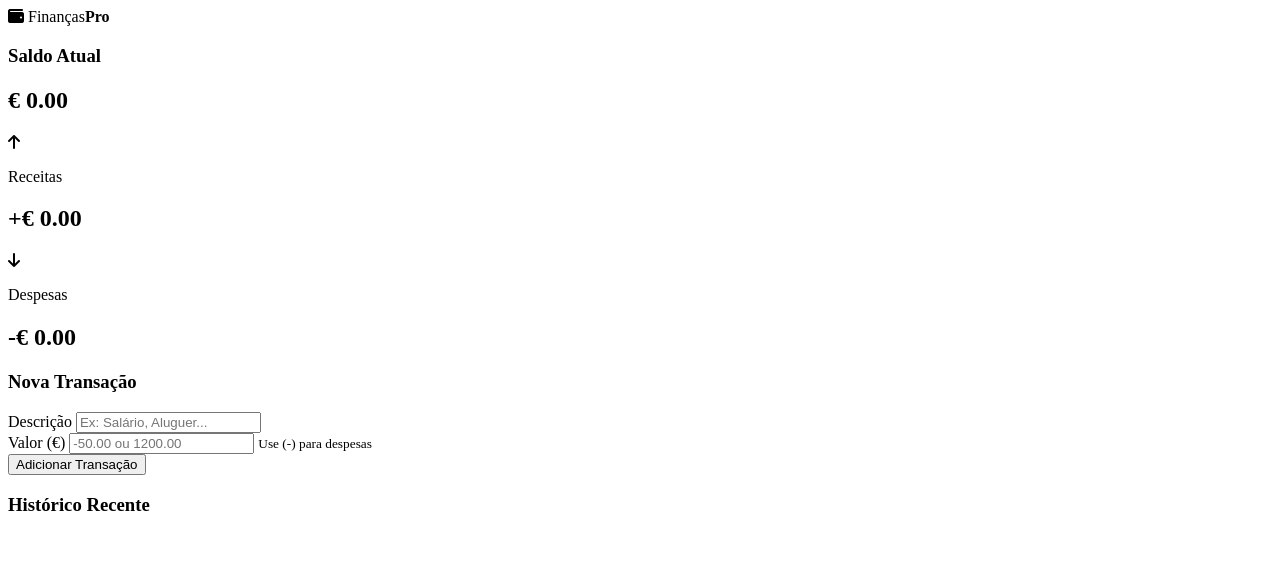
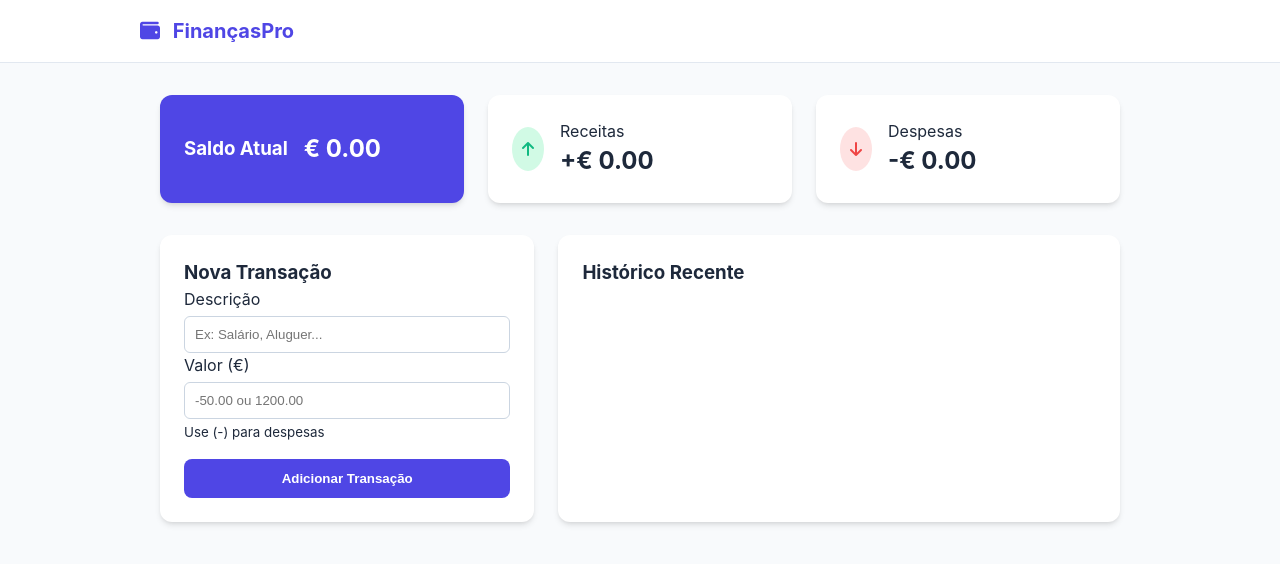
Before and after one commit to rafaeldevcoder/SmartFinance-Tracker, a plain HTML site: page index.html in a window 1280 px wide. Drawn offline with Linux system fonts and the light colour scheme.

Commit message:
Enhance styling for layout and UI components
Added CSS styles for layout, navbar, dashboard, and buttons.

```diff
--- a/style.css
+++ b/style.css
@@ -1,99 +1,108 @@
-/**
- * Lógica de Gestão Financeira
- * Este script gere transações e guarda-as no LocalStorage.
- */
-
-const balance = document.getElementById('balance');
-const moneyPlus = document.getElementById('money-plus');
-const moneyMinus = document.getElementById('money-minus');
-const list = document.getElementById('list');
-const form = document.getElementById('form');
-const text = document.getElementById('text');
-const amount = document.getElementById('amount');
-
-// Recuperar dados do LocalStorage ou iniciar array vazio
-const localStorageTransactions = JSON.parse(localStorage.getItem('transactions'));
-let transactions = localStorage.getItem('transactions') !== null ? localStorageTransactions : [];
-
-// Adicionar transação
-function addTransaction(e) {
-    e.preventDefault();
-
-    if (text.value.trim() === '' || amount.value.trim() === '') {
-        alert('Por favor, adicione uma descrição e um valor');
-    } else {
-        const transaction = {
-            id: generateID(),
-            text: text.value,
-            amount: +amount.value // O sinal '+' converte string em número
-        };
-
-        transactions.push(transaction);
-        addTransactionDOM(transaction);
-        updateValues();
-        updateLocalStorage();
-
-        text.value = '';
-        amount.value = '';
-    }
+/* Variáveis para consistência */
+:root {
+    --primary: #4f46e5;
+    --primary-hover: #4338ca;
+    --success: #10b981;
+    --danger: #ef4444;
+    --bg: #f8fafc;
+    --text-main: #1e293b;
+    --text-muted: #64748b;
+    --card-shadow: 0 4px 6px -1px rgb(0 0 0 / 0.1), 0 2px 4px -2px rgb(0 0 0 / 0.1);
 }
 
-// Gerar ID aleatório
-function generateID() {
-    return Math.floor(Math.random() * 100000000);
+* { box-sizing: border-box; margin: 0; padding: 0; }
+
+body {
+    font-family: 'Inter', -apple-system, sans-serif;
+    background-color: var(--bg);
+    color: var(--text-main);
+    line-height: 1.5;
 }
 
-// Adicionar transação à lista visual (DOM)
-function addTransactionDOM(transaction) {
-    const sign = transaction.amount < 0 ? '-' : '+';
-    const item = document.createElement('li');
+/* Navbar */
+.navbar {
+    background: white;
+    padding: 1rem 2rem;
+    border-bottom: 1px solid #e2e8f0;
+    margin-bottom: 2rem;
+}
+.nav-content {
+    max-width: 1000px;
+    margin: 0 auto;
+    display: flex;
+    justify-content: space-between;
+    align-items: center;
+}
+.logo { font-size: 1.25rem; font-weight: 700; color: var(--primary); }
+.logo i { margin-right: 8px; }
 
-    item.classList.add(transaction.amount < 0 ? 'minus' : 'plus');
-    item.innerHTML = `
-        ${transaction.text} <span>${sign}${Math.abs(transaction.amount)}€</span>
-        <button class="delete-btn" onclick="removeTransaction(${transaction.id})">x</button>
-    `;
-
-    list.appendChild(item);
+/* Dashboard Layout */
+.dashboard {
+    max-width: 1000px;
+    margin: 0 auto;
+    padding: 0 20px;
 }
 
-// Atualizar o saldo, receitas e despesas
-function updateValues() {
-    const amounts = transactions.map(transaction => transaction.amount);
-
-    const total = amounts.reduce((acc, item) => (acc += item), 0).toFixed(2);
-    const income = amounts
-        .filter(item => item > 0)
-        .reduce((acc, item) => (acc += item), 0)
-        .toFixed(2);
-    const expense = (amounts
-        .filter(item => item < 0)
-        .reduce((acc, item) => (acc += item), 0) * -1)
-        .toFixed(2);
-
-    balance.innerText = `€ ${total}`;
-    moneyPlus.innerText = `+€ ${income}`;
-    moneyMinus.innerText = `-€ ${expense}`;
+.summary {
+    display: grid;
+    grid-template-columns: repeat(auto-fit, minmax(250px, 1fr));
+    gap: 1.5rem;
+    margin-bottom: 2rem;
 }
 
-// Remover transação pelo ID
-function removeTransaction(id) {
-    transactions = transactions.filter(t => t.id !== id);
-    updateLocalStorage();
-    init();
+.card {
+    background: white;
+    padding: 1.5rem;
+    border-radius: 12px;
+    box-shadow: var(--card-shadow);
 }
 
-// Atualizar LocalStorage
-function updateLocalStorage() {
-    localStorage.setItem('transactions', JSON.stringify(transactions));
+.total { background: var(--primary); color: white; }
+.income .card-icon { color: var(--success); background: #d1fae5; padding: 10px; border-radius: 50%; }
+.expense .card-icon { color: var(--danger); background: #fee2e2; padding: 10px; border-radius: 50%; }
+
+.summary .card { display: flex; align-items: center; gap: 1rem; }
+
+/* Grid de Conteúdo */
+.content-grid {
+    display: grid;
+    grid-template-columns: 1fr 1.5fr;
+    gap: 1.5rem;
 }
 
-// Inicializar app
-function init() {
-    list.innerHTML = '';
-    transactions.forEach(addTransactionDOM);
-    updateValues();
+@media (max-width: 768px) {
+    .content-grid { grid-template-columns: 1fr; }
 }
 
-init();
-form.addEventListener('submit', addTransaction);
+/* Transações */
+.transaction-list { list-style: none; margin-top: 1rem; }
+.transaction-item {
+    display: flex;
+    justify-content: space-between;
+    align-items: center;
+    padding: 12px;
+    border-bottom: 1px solid #f1f5f9;
+    transition: background 0.2s;
+}
+.transaction-item:hover { background: #f1f5f9; }
+
+.btn-primary {
+    width: 100%;
+    padding: 12px;
+    background: var(--primary);
+    color: white;
+    border: none;
+    border-radius: 8px;
+    font-weight: 600;
+    cursor: pointer;
+    margin-top: 1rem;
+}
+.btn-primary:hover { background: var(--primary-hover); }
+
+input {
+    width: 100%;
+    padding: 10px;
+    border: 1px solid #cbd5e1;
+    border-radius: 6px;
+    margin-top: 5px;
+}
```
